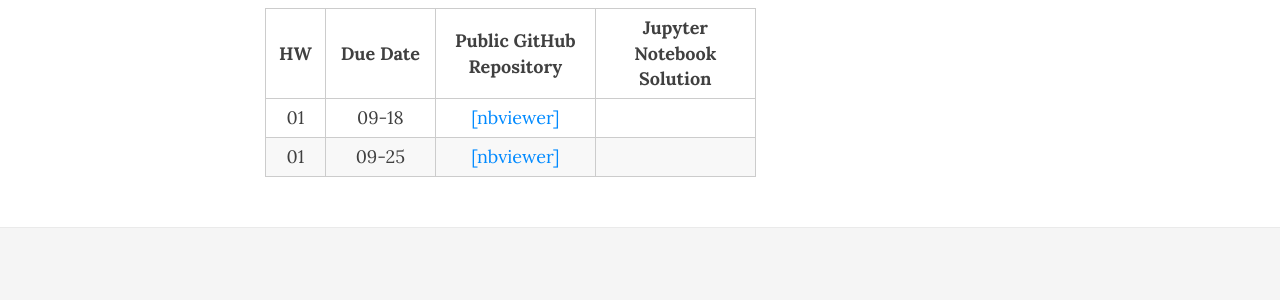
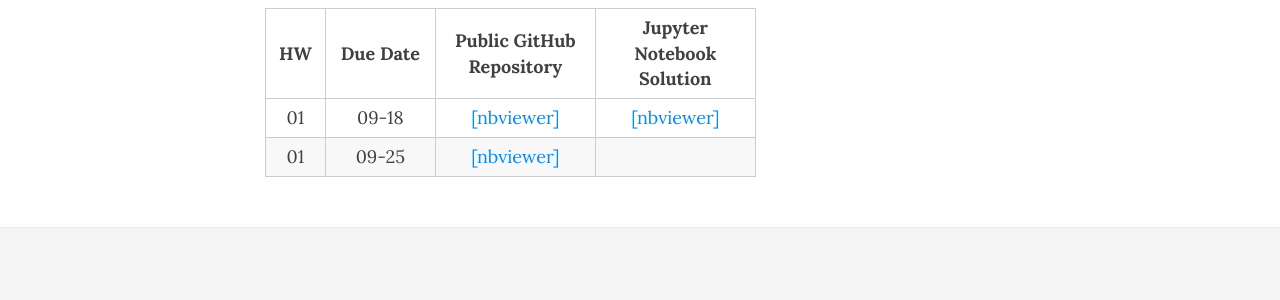
Before and after one commit to data1010/data1010.github.io, a Jekyll site: the page built from homework.md, in a window 1280 px wide. Shown: the part 218-518 px from the top of the page. Built offline with Jekyll 4.4.1, drawn with Linux system fonts in a browser that asks for light colours; nearby versions of some CDN libraries.

Commit message:
Post solution to HW01

```diff
--- a/homework.md
+++ b/homework.md
@@ -17,7 +17,7 @@ title: Homework
       <td style="text-align: center">01</td>
       <td style="text-align: center">09-18</td>
       <td style="text-align: center"><a href="https://nbviewer.jupyter.org/github/data1010/problem-sets/blob/master/homework/hw01/data1010-hw-01.ipynb">[nbviewer]</a></td>
-      <td style="text-align: center"></td>
+      <td style="text-align: center"><a href="https://nbviewer.jupyter.org/github/data1010/problem-sets/blob/master/homework/hw01/data1010-hw-01-sol.ipynb">[nbviewer]</a></td>
     </tr>
     <tr>
       <td style="text-align: center">01</td>
```
